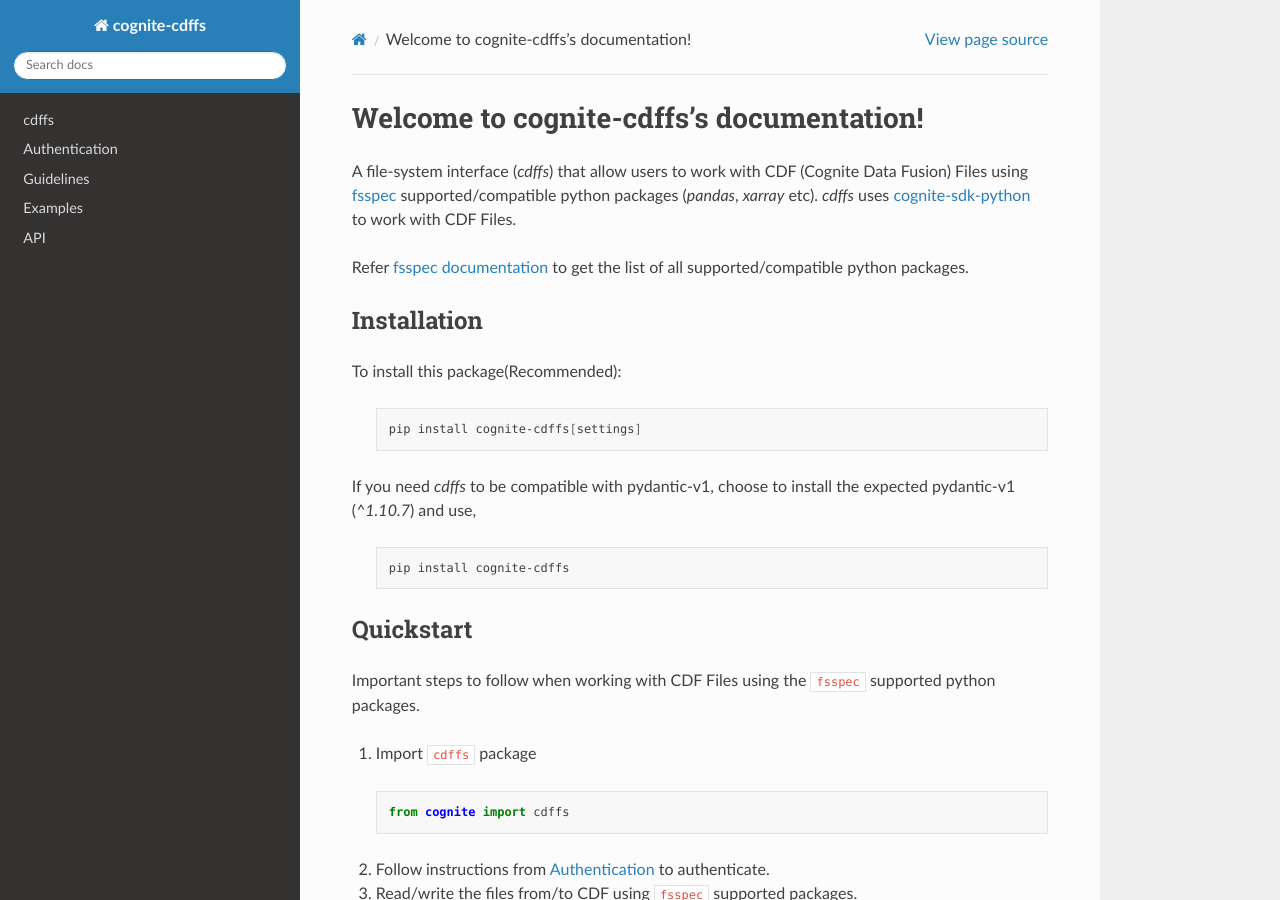
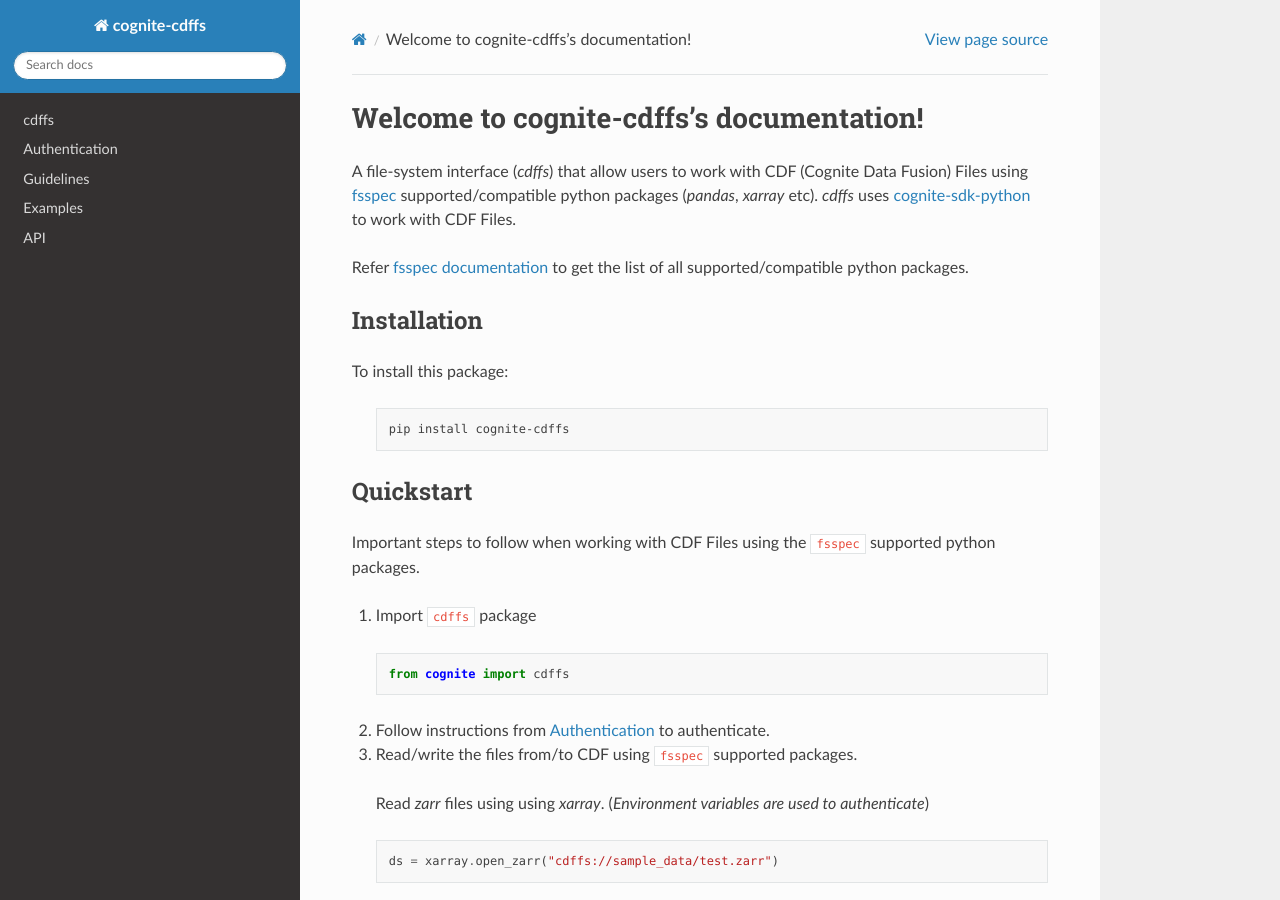
Before and after one commit to cognitedata/cdffs, a Sphinx documentation site: the page built from docs/source/index.rst, in a window 1280 px wide and 900 px high. Built offline with Sphinx 7.4.7 and the Read the Docs theme 2.0.0, drawn with Linux system fonts in a browser that asks for light colours.

Commit message:
revering the changes to the public docs

```diff
--- a/docs/source/index.rst
+++ b/docs/source/index.rst
@@ -9,13 +9,7 @@
 
 Installation
 ^^^^^^^^^^^^
-To install this package(Recommended):
-
-  .. code-block:: bash
-
-   pip install cognite-cdffs[settings]
-
-If you need `cdffs` to be compatible with pydantic-v1, choose to install the expected pydantic-v1 (`^1.10.7`) and use,
+To install this package:
 
   .. code-block:: bash
 
```
